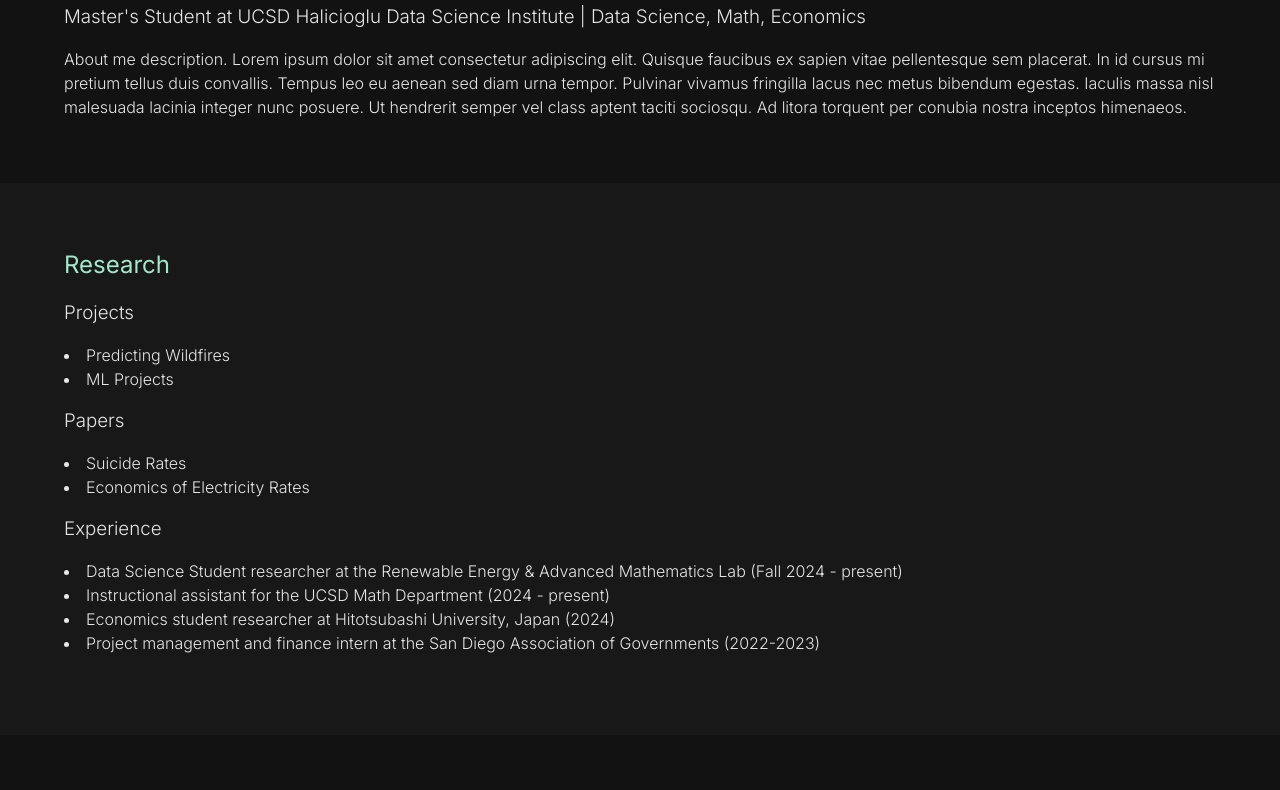
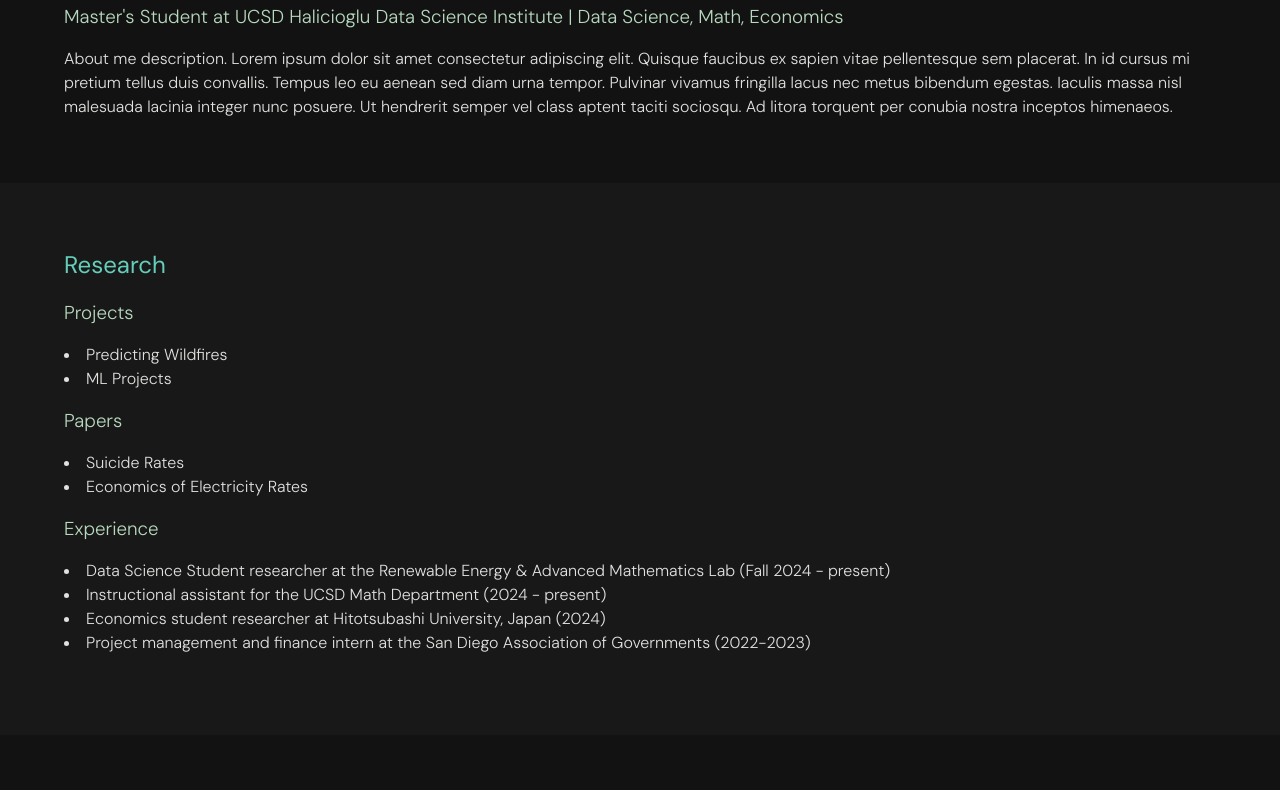
Before and after one commit to KatelynKWong/portfolio, a website: page public/index.html in a window 1280 px wide. Shown: the part 181-971 px from the top of the page. Drawn offline with Linux system fonts and the light colour scheme; a web font is replaced by a local one.

Commit message:
Edit font color and type

```diff
--- a/public/global.css
+++ b/public/global.css
@@ -1,4 +1,12 @@
-@import url('https://fonts.googleapis.com/css2?family=Inter:wght@300;400;500;600&display=swap');
+@import url('https://fonts.googleapis.com/css2?family=DM+Sans:ital,opsz,wght@0,9..40,100..1000;1,9..40,100..1000&family=Playfair+Display:ital,wght@0,400..900;1,400..900&family=Roboto+Mono:ital,wght@0,100..700;1,100..700&display=swap');
+
+:root {
+  --primary-color: #e2e1e0;
+  --secondary-color: #fc8472;
+  --tertiary-color: #f8b267;
+  --quaternary-color: #65cdba;
+  --quinary-color: #b8d9bf;
+}
 
 /* Reset some defaults */
 * {
@@ -9,9 +17,9 @@
 
 html,
 body {
-  font-family: 'Inter', sans-serif;
+  font-family: "DM Sans", sans-serif;
   line-height: 1.5;
-  color: #e6e6e6;
+  color: var(--primary-color);
   font-weight: 300;
   height: 100%;
   display: flex;
@@ -26,17 +34,17 @@
 
 /* link style */
 a {
-  color: #6A6AE5;
+  color: var(--secondary-color);
   text-decoration: none;
 }
 
 a:visited {
-  color: #6A6AE5;
+  color: var(--secondary-color);
   text-decoration: none;
 }
 
 a:hover {
-  color: #EBB3FF;
+  color: var(--tertiary-color);
 }
 
 
@@ -50,7 +58,7 @@
 }
 
 nav .logo {
-  color: #6A6AE5;
+  color: var(--secondary-color);
   font-size: 1.5rem;
   font-weight: bold;
 }
@@ -63,13 +71,13 @@
 
 nav .nav-links li a {
   text-decoration: none;
-  color: #6A6AE5;
+  color: var(--secondary-color);
   font-weight: 500;
   transition: color 0.3s ease;
 }
 
 nav .nav-links li a:hover {
-  color: #EBB3FF;
+  color: var(--tertiary-color);
 }
 
 /* Section styling */
@@ -84,18 +92,19 @@
 
 /* Headings */
 h1 {
-  color: #a1e8cb;
+  color: var(--quaternary-color);
   margin-bottom: 1rem;
   font-weight: 500;
 }
 
 h2 {
-  color: #a1e8cb;
+  color: var(--quaternary-color);
   margin-bottom: 1rem;
   font-weight: 400;
 }
 
 h3 {
+  color: var(--quinary-color);
   margin-bottom: 1rem;
   font-weight: 300;
 }
```
